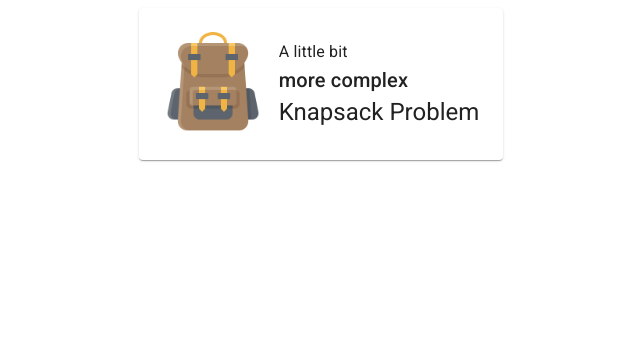
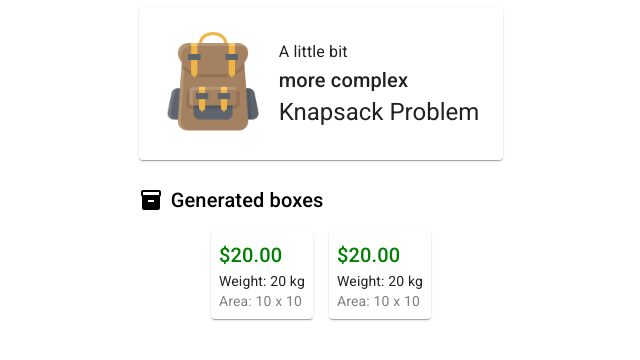
Before and after one commit to davigsousa/genetic-algorithm-for-knapsack-prob, a Next.js app: page /solving in a window 1280 px wide. Shown: the top 360 px of the page, without its empty margins (319-959 px from the left). Built offline with nearby package versions, Linux system fonts and the light colour scheme.

Commit message:
refactor: use only boxes list

```diff
--- a/components/boxes-list.tsx
+++ b/components/boxes-list.tsx
@@ -1,12 +1,14 @@
 import { useProblemParams } from "@/contexts/ProblemParams";
 import { Box, Paper, Stack, Typography } from "@mui/material";
 import { Inventory } from "@mui/icons-material";
+import { Box as BoxType } from "@/types/problem";
 
-export default function BoxesList() {
-  const { params } = useProblemParams();
+interface BoxesListProps {
+  boxes: BoxType[];
+}
 
-  const sortedBoxes =
-    params?.boxes.sort((a, b) => b.priceValue - a.priceValue) || [];
+export default function BoxesList({ boxes }: BoxesListProps) {
+  const sortedBoxes = boxes.sort((a, b) => b.priceValue - a.priceValue) || [];
 
   return (
     <Stack width="100%" direction="column" marginTop={3}>
--- a/pages/boxes.tsx
+++ b/pages/boxes.tsx
@@ -77,7 +77,7 @@ export default function Boxes() {
           </Box>
         </Box>
 
-        <BoxesList />
+        {params?.boxes && <BoxesList boxes={params.boxes} />}
       </Stack>
     </Stack>
   );
--- a/pages/solving.tsx
+++ b/pages/solving.tsx
@@ -3,11 +3,9 @@ import Head from "next/head";
 import Header from "@/components/header";
 import { useGeneticAlgorithm } from "@/contexts/GeneticAlgorithm";
 import { useEffect } from "react";
-import SolutionsCanvas from "@/components/solutions-canvas";
-import { useProblemParams } from "@/contexts/ProblemParams";
+import BoxesList from "@/components/boxes-list";
 
 export default function Solving() {
-  const { params } = useProblemParams();
   const { bestSolution, startAlgorithm } = useGeneticAlgorithm();
 
   useEffect(() => {
@@ -33,9 +31,7 @@ export default function Solving() {
         justifyContent="center"
       >
         <Header />
-        {bestSolution && params && (
-          <SolutionsCanvas problemParams={params} solution={bestSolution} />
-        )}
+        {bestSolution?.boxes && <BoxesList boxes={bestSolution?.boxes} />}
       </Stack>
     </Stack>
   );
```
